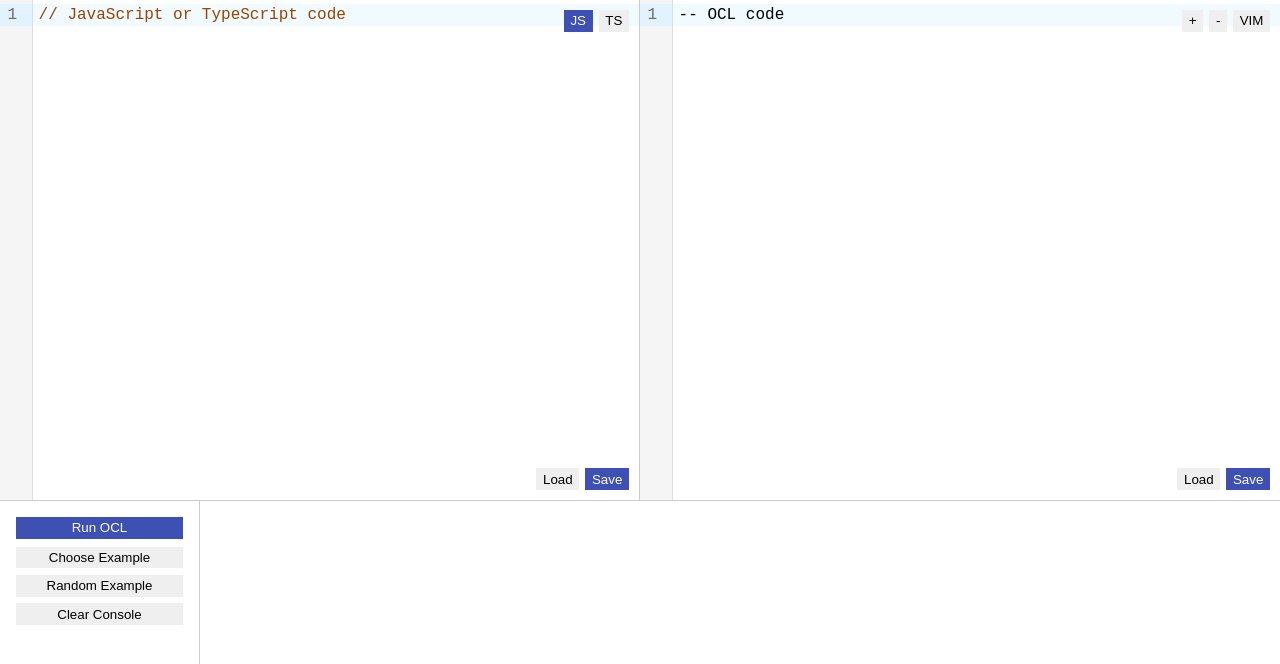
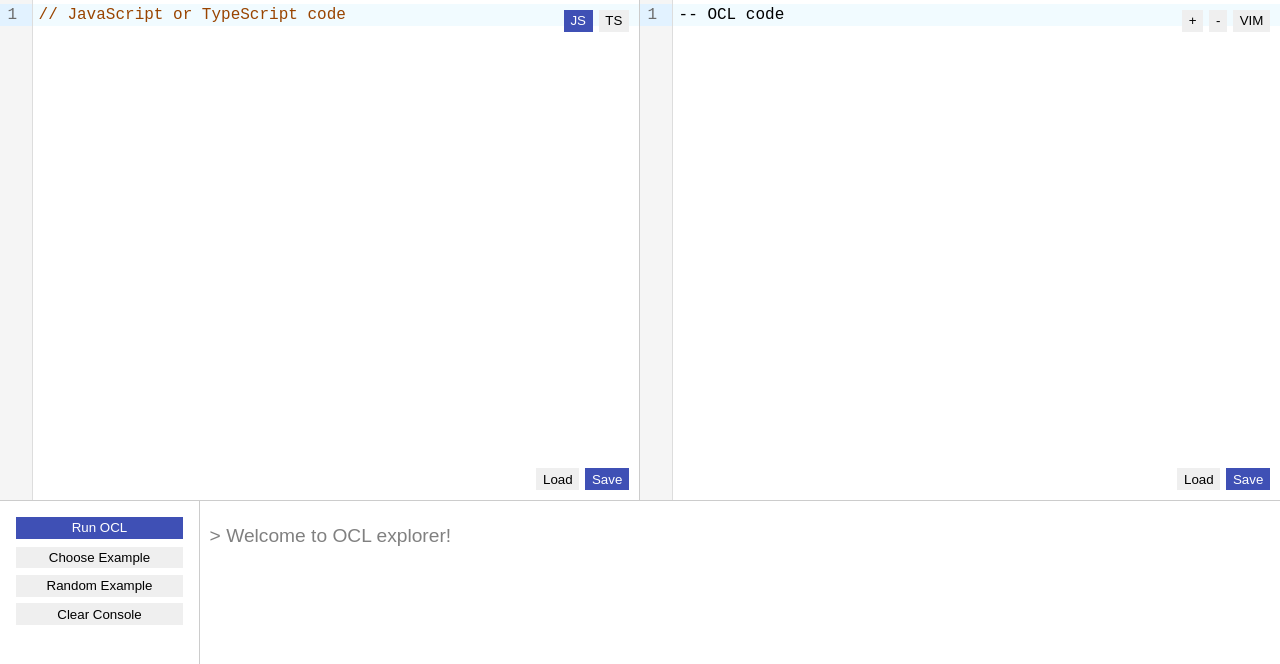
Before and after one commit to it1shka/ocl-explorer, a React (Create React App) app in the folder client/: page / in a window 1280 px wide. Shown: the top 664 px of the page. Built offline with nearby package versions, Linux system fonts and the light colour scheme.

Commit message:
Added small console

```diff
--- a/client/src/components/Results.tsx
+++ b/client/src/components/Results.tsx
@@ -1,18 +1,63 @@
-import { memo } from 'react'
+import { memo, useEffect, useRef, useState } from 'react'
 import styled from 'styled-components'
 import Controls from './controls'
-
-// TODO:
+import { useAppSelector } from '../storage/hooks'
 
 const Results = () => {
+  const { entries, loading } = useAppSelector(({ results }) => results)
+
+  const listRef = useRef<HTMLDivElement>(null)
+  useEffect(() => {
+    if (!listRef.current) return
+    listRef.current.scrollTo({
+      top: listRef.current.scrollHeight,
+      behavior: 'smooth',
+    })
+  }, [entries])
+
   return (
     <Container>
       <Controls />
+      <Console ref={listRef}>
+        <Mock $size={20} />
+        { entries.map((entry, index) => (
+          <Log key={index}>{'> '}{entry}</Log>
+        )) }
+        {loading && <Loading />}
+        <Mock $size={50} />
+      </Console>
     </Container>
   )
 }
 
 export default memo(Results)
+
+const Loading = memo(() => {
+  const [dots, setDots] = useState(0)
+  useEffect(() => {
+    const interval = setInterval(() => {
+      setDots(prev => (prev + 1) % 3)
+    }, 100)
+    return () => clearInterval(interval)
+  }, [])
+  return <Log>Executing{'.'.repeat(dots)}</Log>
+})
+
+const Mock = styled.div<{ $size: number }>`
+  height: ${({ $size }) => $size}px;
+  background-color: transparent;
+`
+
+const Log = styled.p`
+  color: grey;
+  font-size: 1.2em;
+  padding: 0.2em 0.5em;
+`
+
+const Console = styled.div`
+  flex: 1;
+  overflow: scroll;
+`
 
 const Container = styled.div`
   grid-row: 2 / 3;
```
Also changed, not shown: 1 other file (tests, documents, lock files or other folders).
